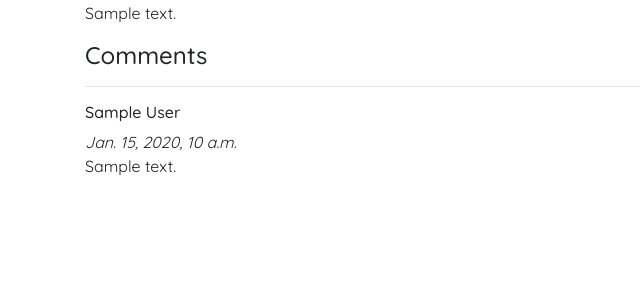
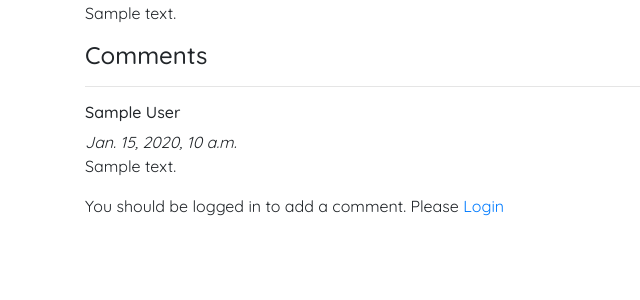
Before and after one commit to Navayuvan-SB/Mini-Blog-App, a Django app: template blog/templates/blog/blog_detail.html in a window 1280 px wide. Shown: the part 157-457 px from the top of the page, without its empty margins (0-640 px from the left). Run offline with Django 3.2, Linux system fonts and the light colour scheme; the template is opened without the code that fills it: most values are stand-ins (such as "Sample title", 1, 10 or a date in 2020); data that the repository does not hold is empty.

Commit message:
Include the comment option and redirect link in blog detail view

```diff
--- a/blog/templates/blog/blog_detail.html
+++ b/blog/templates/blog/blog_detail.html
@@ -55,6 +55,16 @@
   {% endfor %}
 
 
+  {% if user.is_authenticated %}
+
+    <a href="{% url 'add-comment' blog.pk %}">Add a new Comment</a>
+
+  {% else %}
+
+    You should be logged in to add a comment. Please <a href="{% url 'login' %}?next={{request.path}}">Login</a>
+
+  {% endif %}
+
 
 
 </div>
```
